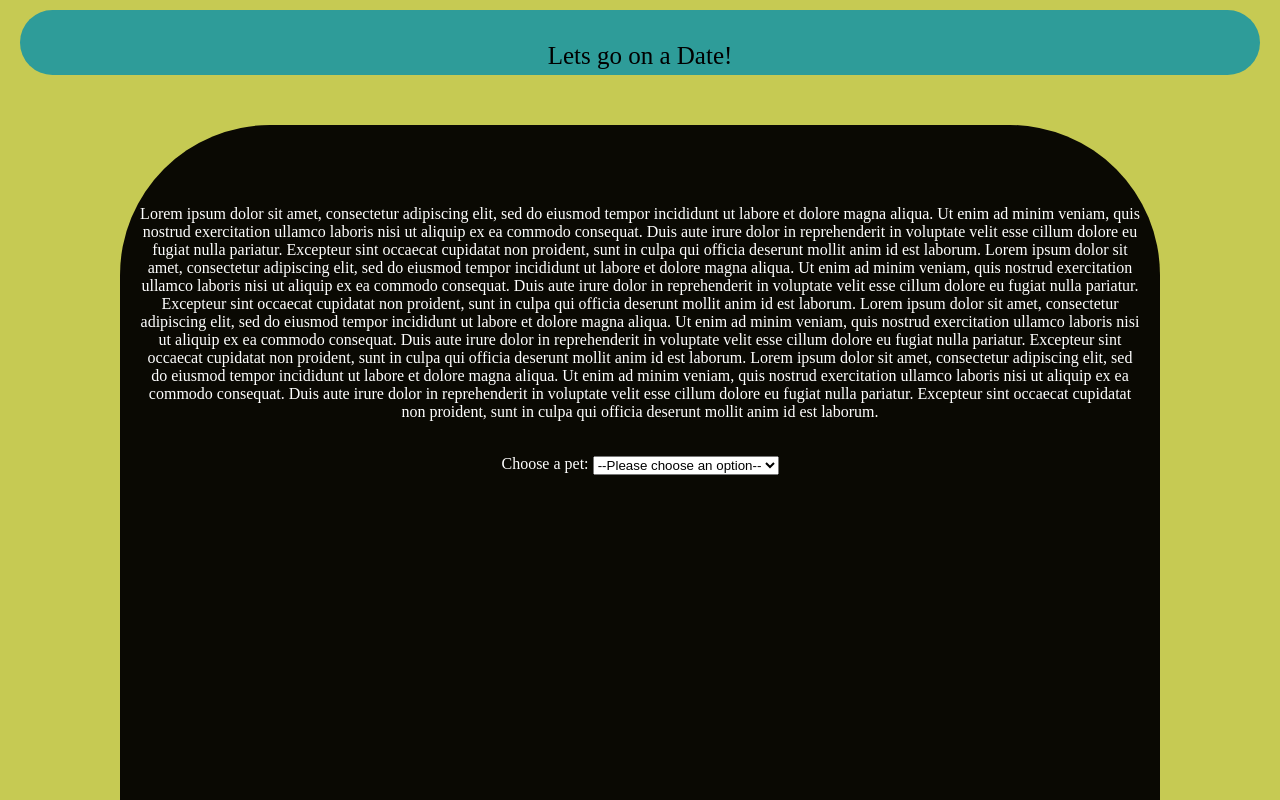
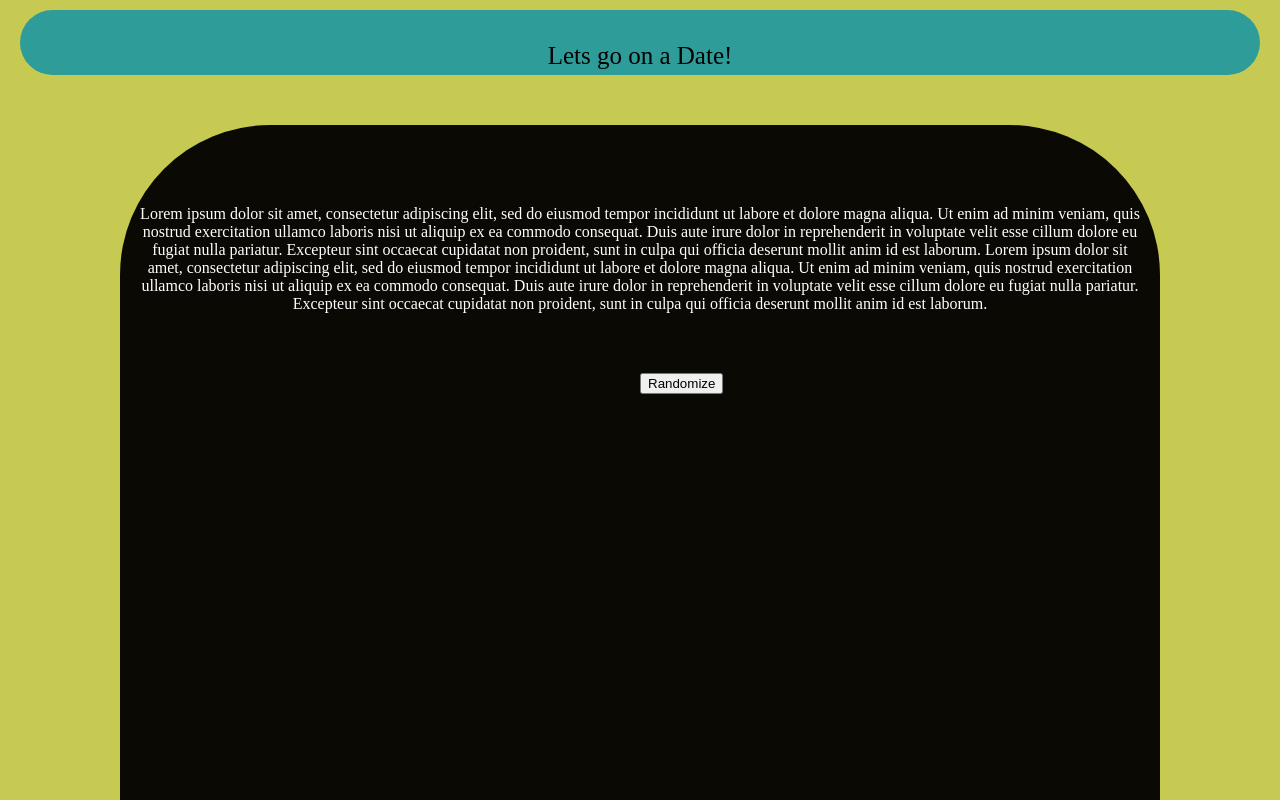
Before and after one commit to turne2/LetsGoOnADate, a plain HTML site: page index.html in a window 1280 px wide. Shown: the top 800 px of the page. Drawn offline with Linux system fonts and the light colour scheme.

Commit message:
finishes

```diff
--- a/index.html
+++ b/index.html
@@ -5,7 +5,7 @@
      <meta http-equiv="X-UA-Compatible" content="IE=edge">
      <meta name="viewport" content="width=device-width, initial-scale=1.0">
      <link rel="stylesheet" href="style.css">
-     <script src="scripts.js"></script>
+     <script src="script.js"></script>
 
      <title>Date App</title>
  </head>
@@ -18,25 +18,21 @@
 <p id="bodytext">
     Lorem ipsum dolor sit amet, consectetur adipiscing elit, sed do eiusmod tempor incididunt ut labore et dolore magna aliqua. Ut enim ad minim veniam, quis nostrud exercitation ullamco laboris nisi ut aliquip ex ea commodo consequat. Duis aute irure dolor in reprehenderit in voluptate velit esse cillum dolore eu fugiat nulla pariatur. Excepteur sint occaecat cupidatat non proident, sunt in culpa qui officia deserunt mollit anim id est laborum.
     Lorem ipsum dolor sit amet, consectetur adipiscing elit, sed do eiusmod tempor incididunt ut labore et dolore magna aliqua. Ut enim ad minim veniam, quis nostrud exercitation ullamco laboris nisi ut aliquip ex ea commodo consequat. Duis aute irure dolor in reprehenderit in voluptate velit esse cillum dolore eu fugiat nulla pariatur. Excepteur sint occaecat cupidatat non proident, sunt in culpa qui officia deserunt mollit anim id est laborum.
-    Lorem ipsum dolor sit amet, consectetur adipiscing elit, sed do eiusmod tempor incididunt ut labore et dolore magna aliqua. Ut enim ad minim veniam, quis nostrud exercitation ullamco laboris nisi ut aliquip ex ea commodo consequat. Duis aute irure dolor in reprehenderit in voluptate velit esse cillum dolore eu fugiat nulla pariatur. Excepteur sint occaecat cupidatat non proident, sunt in culpa qui officia deserunt mollit anim id est laborum.
-    Lorem ipsum dolor sit amet, consectetur adipiscing elit, sed do eiusmod tempor incididunt ut labore et dolore magna aliqua. Ut enim ad minim veniam, quis nostrud exercitation ullamco laboris nisi ut aliquip ex ea commodo consequat. Duis aute irure dolor in reprehenderit in voluptate velit esse cillum dolore eu fugiat nulla pariatur. Excepteur sint occaecat cupidatat non proident, sunt in culpa qui officia deserunt mollit anim id est laborum.
-    <br /> <br />
-</p>
-<div align="center">
-<p id="selec">
-    <label for="selection" style='color:white'>Choose a pet:</label>
-    <select name="Places" id="selection">
-        <option value="">--Please choose an option--</option>
-        <option value="dog">Dog</option>
-        <option value="cat">Cat</option>
-        <option value="hamster">Hamster</option>
-        <option value="parrot">Parrot</option>
-        <option value="spider">Spider</option>
-        <option value="goldfish">Goldfish</option>
-        <option value="random">Random</option>
-    </select>
+
+    <br />
 </p>
 
+<div id="quote"></div>
+<input class="Randombutton" id="bttn" style="float: left;" type="button"
+value="Randomize" onclick="randomImg()">
+
+
+
+<br /> <br />
+</p>
+
+
+<br /> <br />
 </div>
 </div>
 
--- a/script.js
+++ b/script.js
@@ -0,0 +1,29 @@
+function randomImg() {
+    var quotes = [
+      {
+        text: "Lets go to Florida! Edward Scissorhands and Publix Sub",
+        img:  "https://m.media-amazon.com/images/I/81ZZQ0f71WL._AC_SY679_.jpg"
+
+      },
+      {
+        text: "Lets go to Alabama! Sweet Home Alabama and Fried Green Tomatoes",
+        img:  "https://m.media-amazon.com/images/I/41CQsmSjURL._AC_.jpg",
+      },
+      {
+        text: "Lets go to California! Back to the future and In-N-Out",
+        img:  "https://m.media-amazon.com/images/I/719lZjHSb7L._AC_SY879_.jpg",
+      },
+      {
+        text: "Lets go to Georgia! Pitch perfect and Lowcountry Boil ",
+        img:  "https://m.media-amazon.com/images/M/MV5BMTcyMTMzNzE5N15BMl5BanBnXkFtZTcwNzg5NjM5Nw@@._V1_.jpg",
+      },
+      {
+        text: "Lets go to Hawaii! 50 First Dates and Laulau",
+        img:  "https://m.media-amazon.com/images/I/51dAMienE+L._AC_SY450_.jpg",
+      },
+    ];
+    var quote = quotes[Math.floor(Math.random() * quotes.length)];
+    document.getElementById("quote").innerHTML =
+      '<p>' + quote.text + '</p>' +
+      '<img src="' + quote.img + '">';
+  }
--- a/style.css
+++ b/style.css
@@ -22,6 +22,22 @@ body {
     margin-top: 60px;
 }
 
+#quote {
+
+     text-align: center;
+     vertical-align: middle;
+     color: white;
+     margin-top: 60px;
+
+}
+#bttn {
+
+    text-align: center;
+    vertical-align: middle;
+    margin-left: 50%;
+    margin-right: 50%;
+
+}
 #selection {
 
     text-align: center;
@@ -46,3 +62,13 @@ body {
     margin-right: auto;
     margin-top: 10px;
 }
+
+#response {
+    color: white;
+}
+
+img {
+
+    max-width: 40%;
+    height:auto;
+}
```
